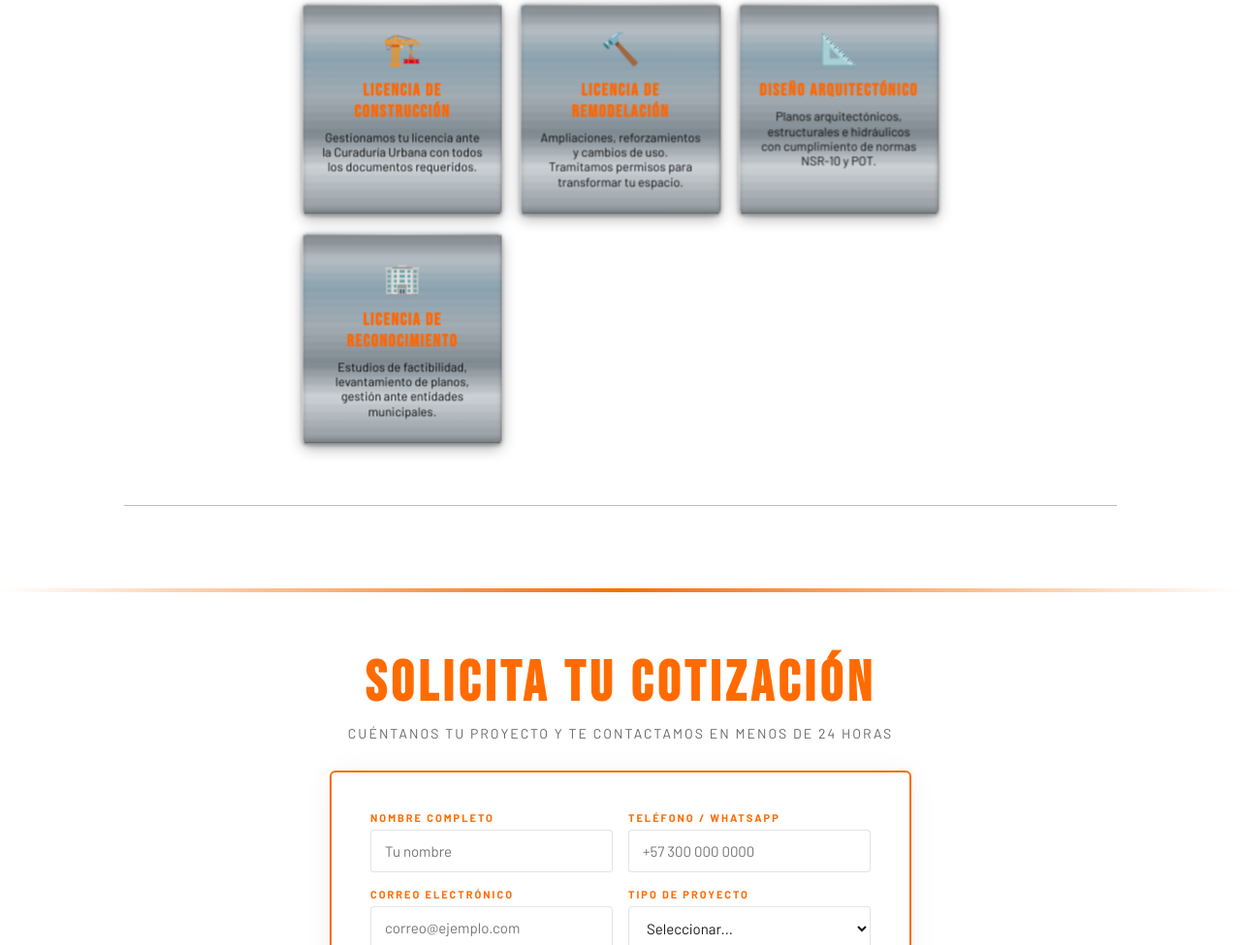
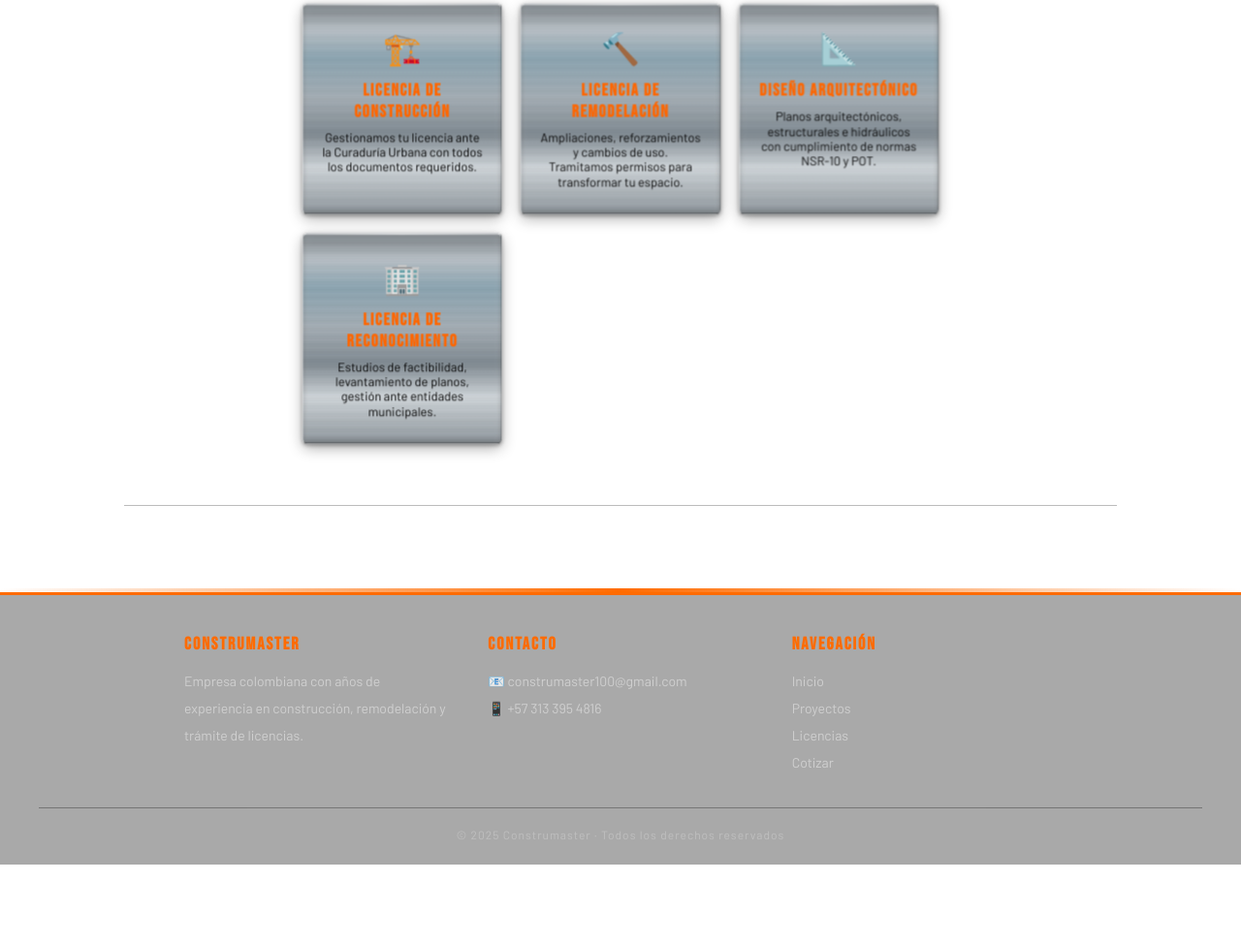
Before and after one commit to construmaster100/contrumaster, a plain HTML site: page index.html in a window 1280 px wide. Shown: the part 1825-2800 px from the top of the page at 97% size. After the commit the page ends 2717 px from the top, so only its background shows below. Drawn offline with Linux system fonts and the light colour scheme.

Commit message:
actualizacion index

```diff
--- a/index.html
+++ b/index.html
@@ -1040,57 +1040,6 @@ footer { background: rgba(10,10,10,0.35); backdrop-filter: blur(14px); -webkit-b
 
 <div class="section-divider"></div>
 
-<!-- COTIZAR -->
-<section id="cotizar">
-  <div class="section-header">
-    <h2>Solicita tu Cotización</h2>
-    <p>Cuéntanos tu proyecto y te contactamos en menos de 24 horas</p>
-  </div>
-  <div class="quote-container">
-    <div class="quote-form">
-      <div id="formArea">
-        <div class="form-row">
-          <div class="form-group">
-            <label>Nombre completo</label>
-            <input type="text" id="nombre" placeholder="Tu nombre">
-          </div>
-          <div class="form-group">
-            <label>Teléfono / WhatsApp</label>
-            <input type="tel" id="telefono" placeholder="+57 300 000 0000">
-          </div>
-        </div>
-        <div class="form-row">
-          <div class="form-group">
-            <label>Correo electrónico</label>
-            <input type="email" id="correo" placeholder="correo@ejemplo.com">
-          </div>
-          <div class="form-group">
-            <label>Tipo de proyecto</label>
-            <select id="tipo">
-              <option value="">Seleccionar...</option>
-              <option>Construcción nueva</option>
-              <option>Remodelación</option>
-              <option>Ampliación</option>
-              <option>Licencia de construcción</option>
-              <option>Diseño arquitectónico</option>
-              <option>Otro</option>
-            </select>
-          </div>
-        </div>
-        <div class="form-group full">
-          <label>Descripción del proyecto</label>
-          <textarea id="descripcion" placeholder="Cuéntanos más: área, ciudad, presupuesto estimado…"></textarea>
-        </div>
-        <button class="btn-submit" onclick="enviarCotizacion()">Solicitar Cotización</button>
-      </div>
-      <div class="form-success" id="formSuccess">
-        ✅ ¡Solicitud Enviada!<br>
-        <span style="font-family:'Barlow',sans-serif;font-size:15px;opacity:0.8;letter-spacing:1px;">Te contactaremos en menos de 24 horas.</span>
-      </div>
-    </div>
-  </div>
-</section>
-
 <!-- FOOTER -->
 <footer>
   <div class="footer-grid">
```
